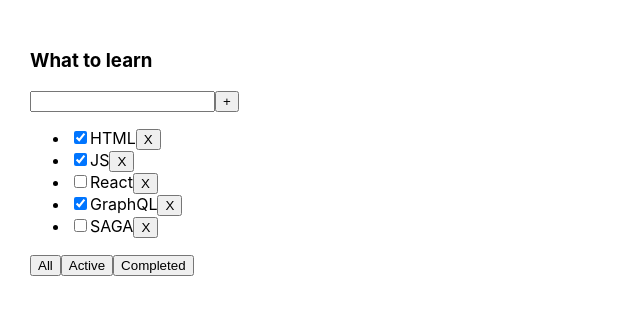
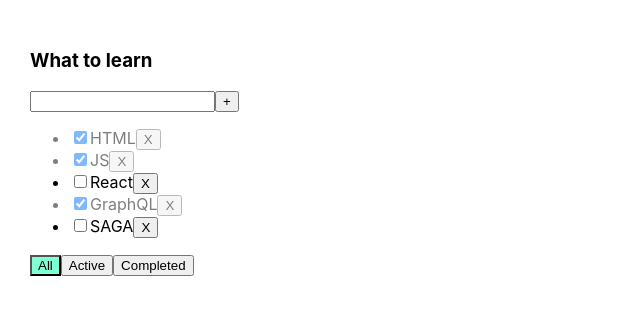
Before and after one commit to AndreiAkimochkin/ToDoList, a React (Create React App) app: page / in a window 1280 px wide. Shown: the top 314 px of the page, without its empty margins (0-640 px from the left). Built offline with nearby package versions, Linux system fonts and the light colour scheme.

Commit message:
4. Add checked,error and color filters

```diff
--- a/src/App.css
+++ b/src/App.css
@@ -6,3 +6,19 @@
 .App > div {
   margin-right: 50px;
 }
+
+.error {
+  border: red 1px solid;
+}
+
+.error-message {
+  color: red;
+}
+
+.active-filter {
+  background-color: aquamarine;
+}
+
+.is-done {
+  opacity: 0.5;
+}
--- a/src/App.tsx
+++ b/src/App.tsx
@@ -39,6 +39,15 @@
     setFilter(value)
 }
 
+function changeTaskStatus(id: string, isDone: boolean){
+    let task = tasks.find(t=>t.id === id)
+    if(task) {
+        task.isDone = isDone;
+        setTasks([...tasks])
+    }
+}
+
+
     return (
         <div className="App">
             <TodoList title='What to learn'
@@ -46,6 +55,8 @@
                       removeTask={removeTask}
                       changeFilter={changeFilter}
                       addTask={addTask}
+                      changeTaskStatus={changeTaskStatus}
+                      filter={filter}
             />
                 </div>
     );
--- a/src/TodoList.tsx
+++ b/src/TodoList.tsx
@@ -14,18 +14,28 @@
     removeTask: ( taskID: string )=> void
     changeFilter: (value: filterValuesType)=> void
     addTask: (title:string )=> void
+    changeTaskStatus: (id: string, isDone: boolean)=>void
+    filter: filterValuesType
 }
 
 export function TodoList(props: propsType) {
 
     let [title, setTitle] = useState('')
+    let [error, setError] =useState<null | string>(null)
 
     const addTask = () => {
-        props.addTask(title)
-        setTitle('')
+        if(title.trim() !== '') {
+            props.addTask(title)
+            setTitle('')
+        } else {
+            setError('Title is required')
+        }
     };
     const onChangeHandler = (e: ChangeEvent<HTMLInputElement>) => {setTitle(e.currentTarget.value)};
-    const onKeyPressHandler = (e: any) => { if (e.key === 'Enter') addTask()};
+    const onKeyPressHandler = (e: any) => {
+        setError(null)
+        if (e.key === 'Enter')
+            addTask()};
     const onAllClickHandler = () => {  props.changeFilter('all')};
     const onActiveClickHandler = () => {  props.changeFilter('active')};
     const onCompletedClickHandler = () => {  props.changeFilter('completed')};
@@ -39,12 +49,15 @@
                     onKeyPress={onKeyPressHandler}/>
 
                 <button onClick={addTask}>+</button>
+                {error && <div className='error-message'>{error}</div>}
             </div>
             <ul>
                 {props.tasks.map(t =>{
                      const onClickHandler = ()=>{ props.removeTask(t.id)}
-                    return <li key={t.id}>
-                            <input type="checkbox" checked={t.isDone}/>
+                     const onChangeHandler = (e:ChangeEvent<HTMLInputElement>)=> {
+                         props.changeTaskStatus(t.id, e.currentTarget.checked)}
+                    return <li key={t.id} className={t.isDone ? 'is-done' : ''}>
+                            <input type="checkbox" checked={t.isDone} onChange={onChangeHandler}/>
                             <span>{t.title}</span>
                             <button onClick={onClickHandler}>X</button>
                         </li>
@@ -52,9 +65,12 @@
                 )}
             </ul>
             <div>
-                <button onClick={onAllClickHandler}>All</button>
-                <button onClick={onActiveClickHandler}>Active</button>
-                <button onClick={onCompletedClickHandler}>Completed</button>
+                <button className={props.filter === 'all' ? 'active-filter' : ''}
+                        onClick={onAllClickHandler}>All</button>
+                <button className={props.filter === 'active' ? 'active-filter' : ''}
+                    onClick={onActiveClickHandler}>Active</button>
+                <button className={props.filter === 'completed' ? 'active-filter' : ''}
+                    onClick={onCompletedClickHandler}>Completed</button>
             </div>
         </div>
     }
```
